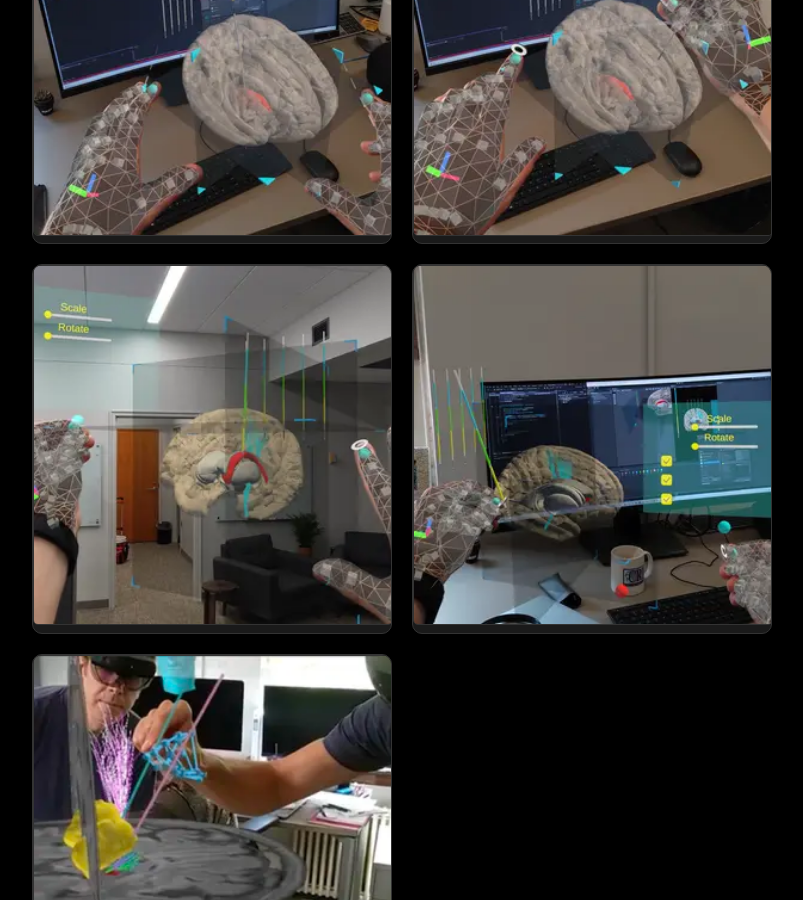
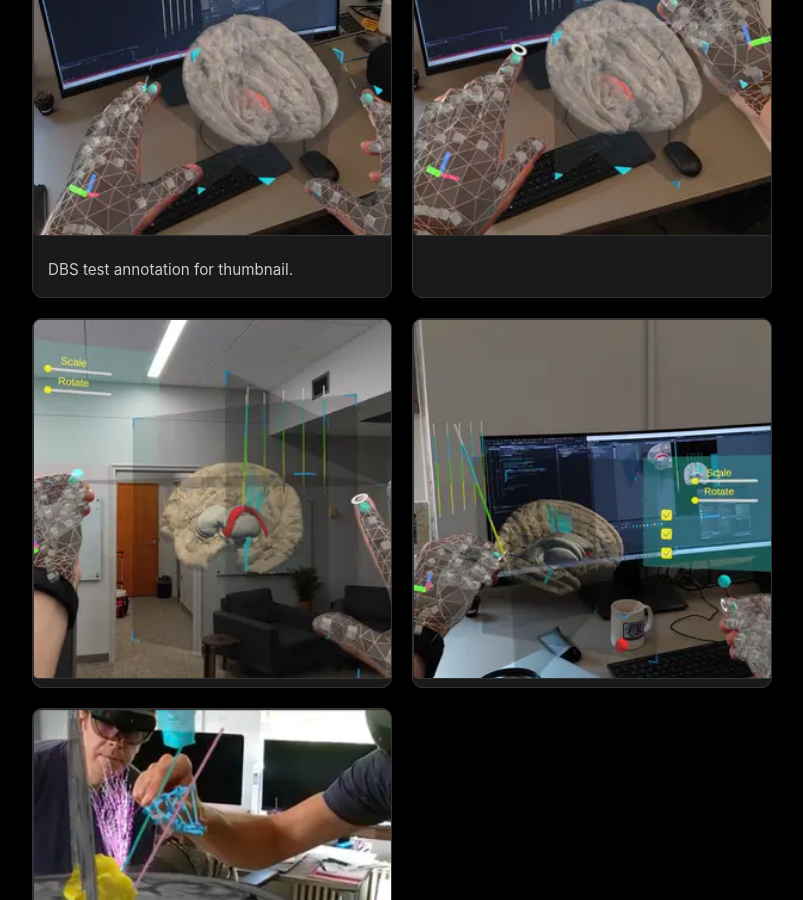
Before and after one commit to tenorvis/portfolio, a Jekyll site: the page built from _projects/brain.md, in a window 1280 px wide and 900 px high, scrolled down 1770 px. Shown: the whole window, without its empty margins (238-1041 px from the left). Built offline with Jekyll 4.4.1, drawn with Linux system fonts in a browser that asks for light colours.

Commit message:
Test DBS gallery image annotation

```diff
--- a/_projects/brain.md
+++ b/_projects/brain.md
@@ -5,6 +5,7 @@ description: "AR DBS"
 folder_name: "brain"
 gallery_items:
   - image: dbs1.webp
+    annotation: "DBS test annotation for thumbnail."
   - image: dbs2.webp
   - image: dbs3.webp
   - image: dbs4.webp
```
